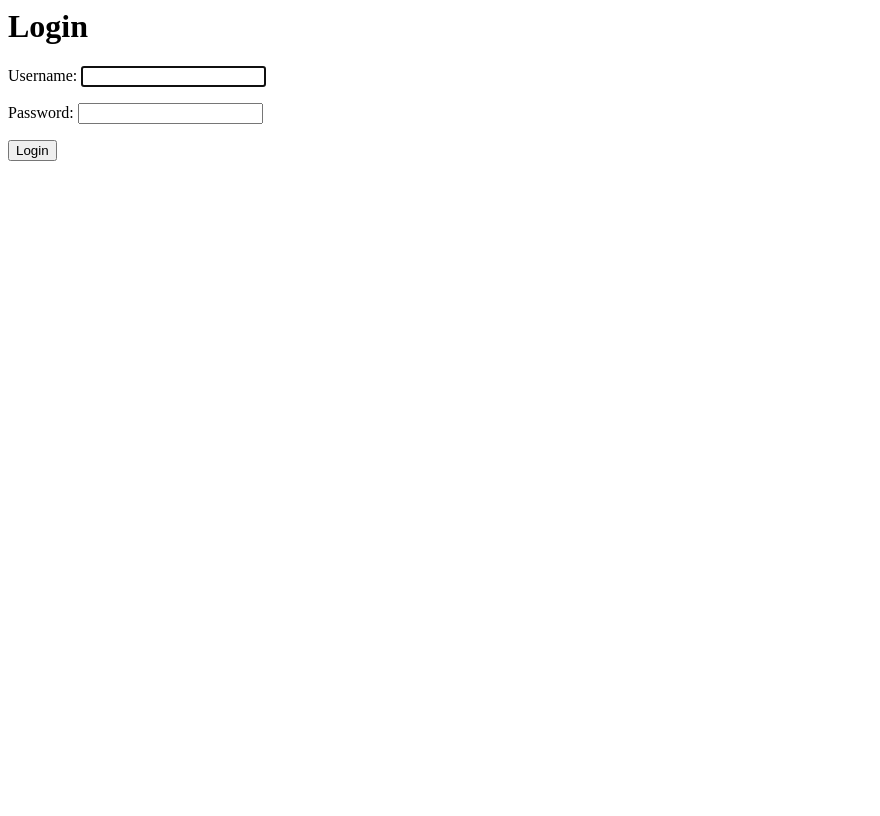
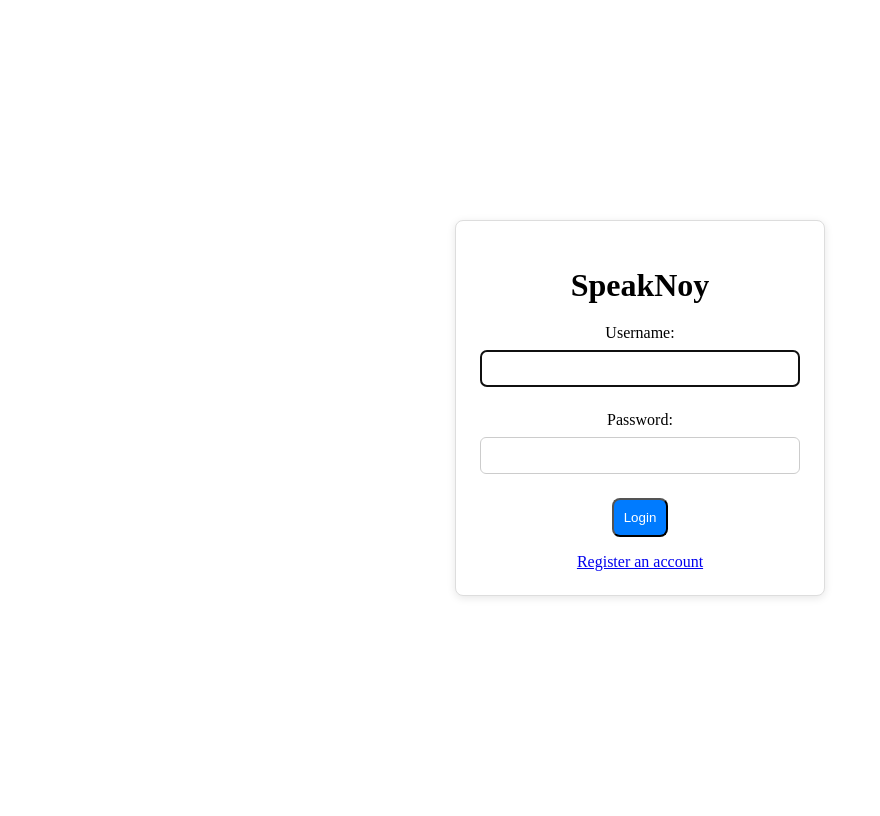
Before and after one commit to keithayeras/SpeakNoy, a Django app: page /accounts/login/ in a window 1280 px wide. Shown: the whole page, without its empty margins (0-880 px from the left). Before the commit the page ends 161 px from the top, so only its background shows below. Run offline with Django 5.2, Linux system fonts and the light colour scheme.

Commit message:
New login page

```diff
--- a/templates/accounts/login.html
+++ b/templates/accounts/login.html
@@ -1,7 +1,18 @@
-<h1>Login</h1>
+{% load static %}
+<link rel="stylesheet" href="{% static 'flashcards/style.css' %}">
 
-<form method="post">
-    {% csrf_token %}
-    {{ form.as_p }}
-    <button type="submit">Login</button>
-</form>
+<div class="login-page">
+    <div class="login-card">
+
+        <h1>SpeakNoy</h1>
+
+        <form method="post">
+            {% csrf_token %}
+            {{ form.as_p }}
+
+            <button type="submit" class="btn-primary">Login</button>
+        </form>
+        <a href="/accounts/signup/">Register an account</a>
+
+    </div>
+</div>
```
